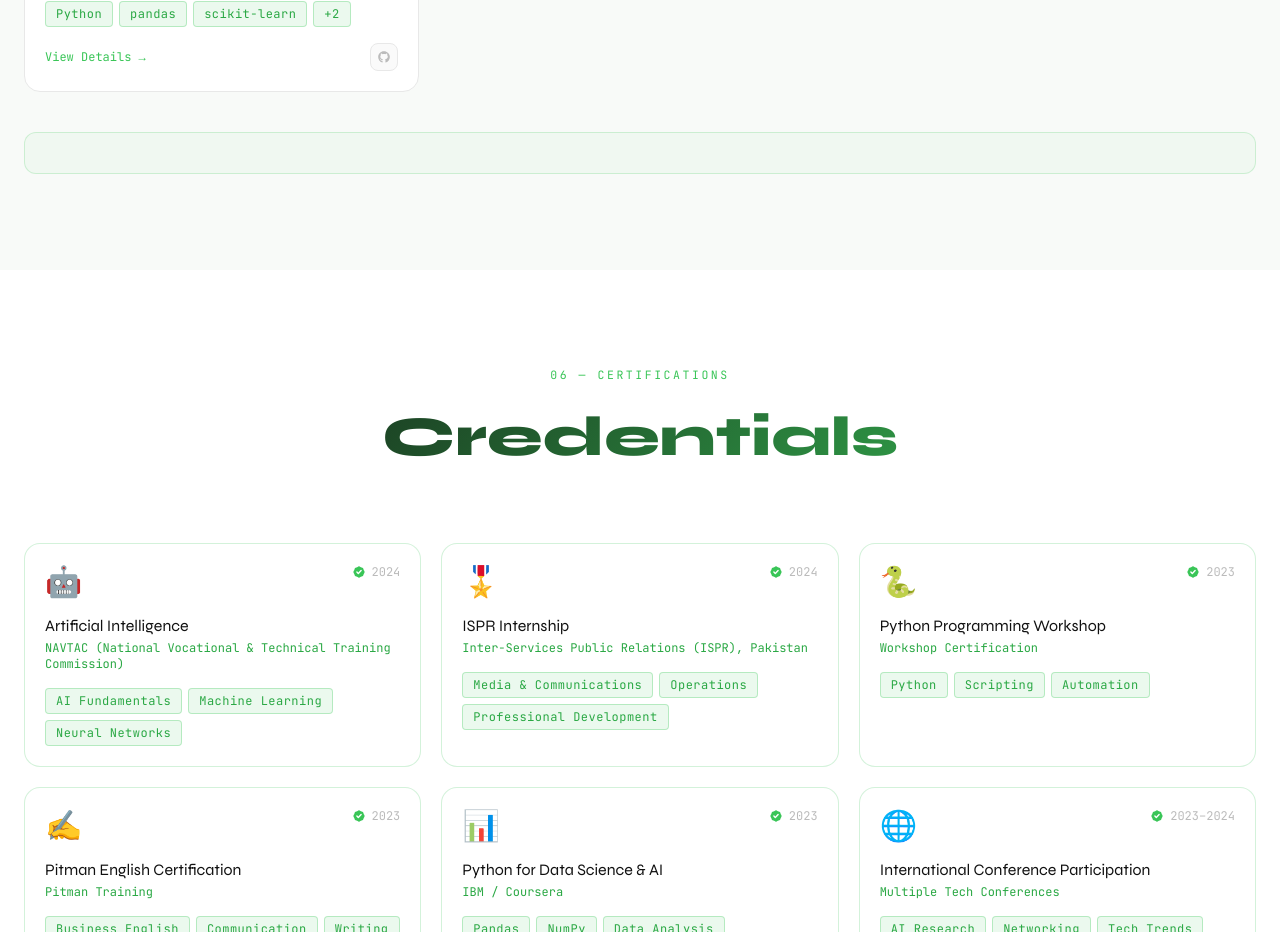
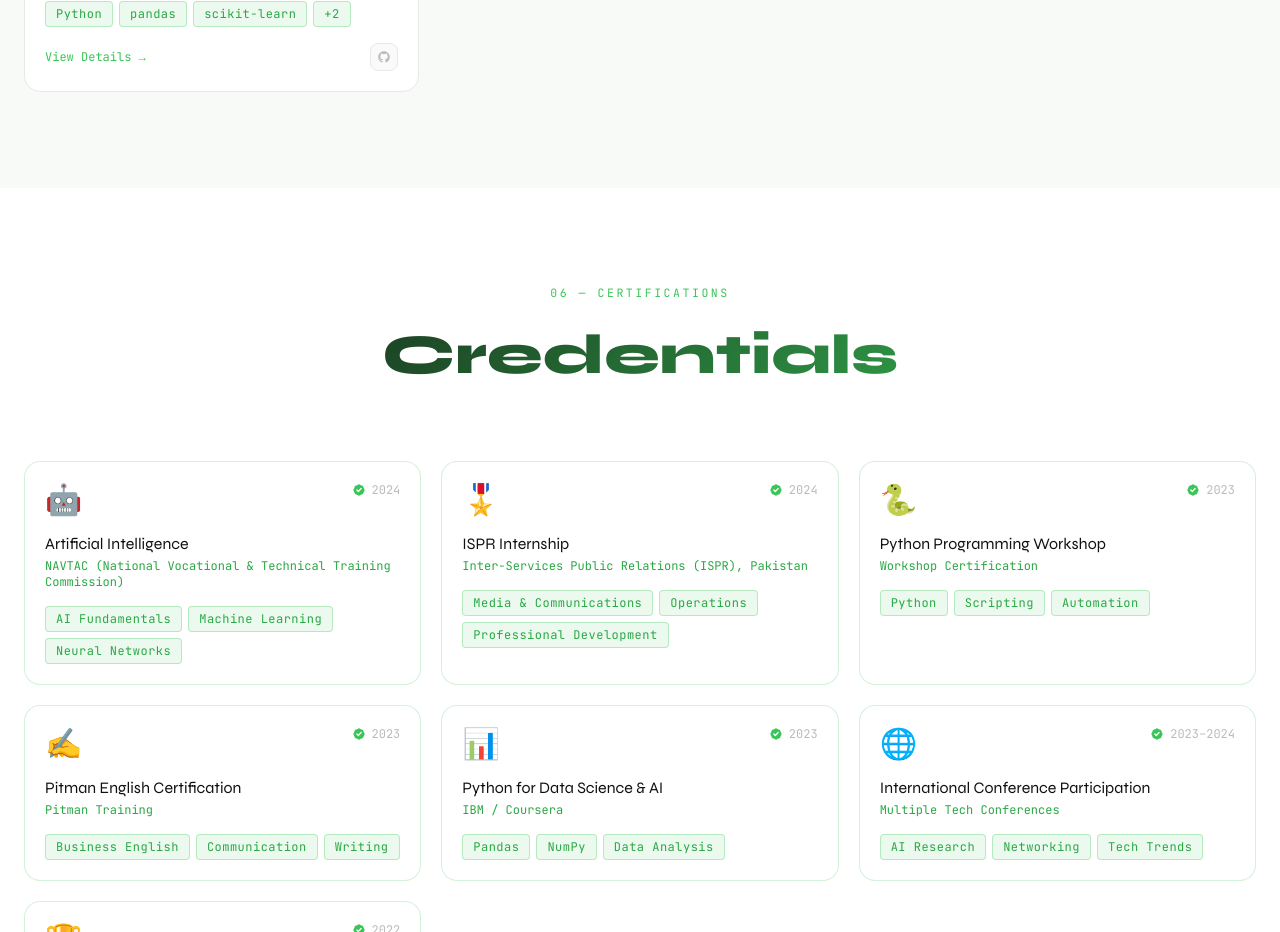
Before and after one commit to AfeefaRehan/My-portfolio-website-, a React (Vite) app: page / in a window 1280 px wide. Shown: the part 7260-8192 px from the top of the page. Built offline with nearby package versions, Linux system fonts and the light colour scheme.

Commit message:
Update Projects.jsx

```diff
--- a/src/components/Projects.jsx
+++ b/src/components/Projects.jsx
@@ -314,12 +314,6 @@ export default function Projects() {
             })}
           </AnimatePresence>
         </motion.div>
-
-        {/* Instruction */}
-        <motion.div initial={{ opacity: 0 }} whileInView={{ opacity: 1 }} viewport={viewportOnce}
-          className="mt-10 text-center p-5 rounded-xl border" style={{ borderColor: "rgba(57,197,87,0.2)", background: "rgba(57,197,87,0.04)" }}>
-
-        </motion.div>
       </div>
 
       <AnimatePresence>
```
